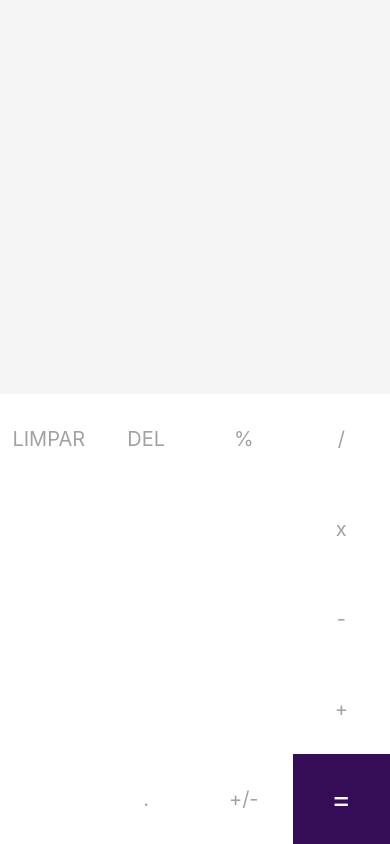
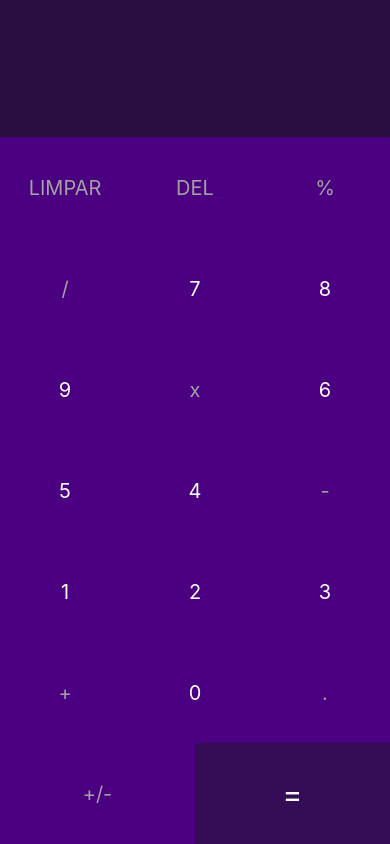
Before and after one commit to ramonrgb/UC_calculadora, a React Native app: screen / in a window 390 px wide. Built offline with nearby package versions, Linux system fonts and the light colour scheme.

Commit message:
estilo da calculadora

```diff
--- a/App.js
+++ b/App.js
@@ -98,7 +98,7 @@
   results: {
     flex: 2,
     justifyContent: "center",
-    backgroundColor: "#f5f5f5"
+    backgroundColor: "#2a0d41"
   },
   resultText: {
     color: "#282F38",
@@ -116,17 +116,18 @@
   buttons: {
     flexDirection: 'row',
     flexWrap: 'wrap',
+    backgroundColor: '#4b0082',
   },
   button: {
-    backgroundColor: 'white',
+    backgroundColor: '#4b0082',
     alignItems: 'center',
     justifyContent: 'center',
-    minWidth: 90,
-    minHeight: 90,
+    minWidth: 101,
+    minHeight: 101,
     flex: 2,
   },
   textButton: {
-    color: "#7c7c7c",
+    color: "#ffffff",
     fontSize: 20,
   }
 });
```
